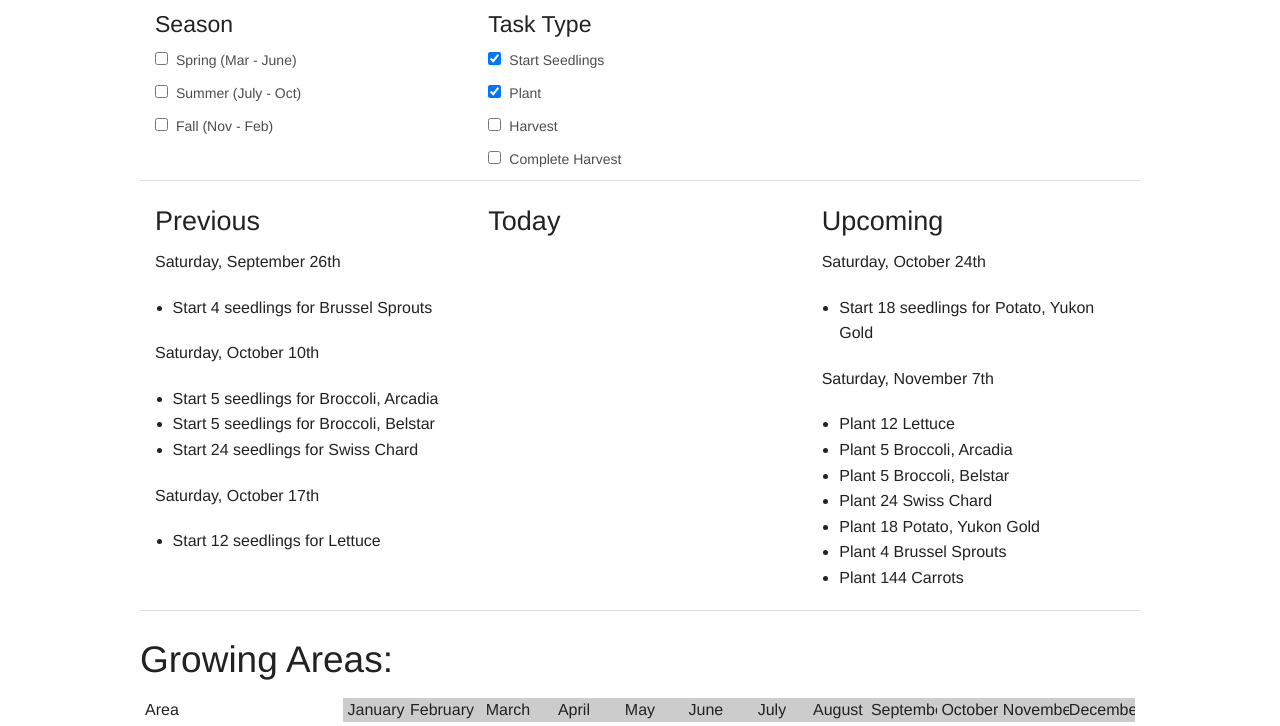
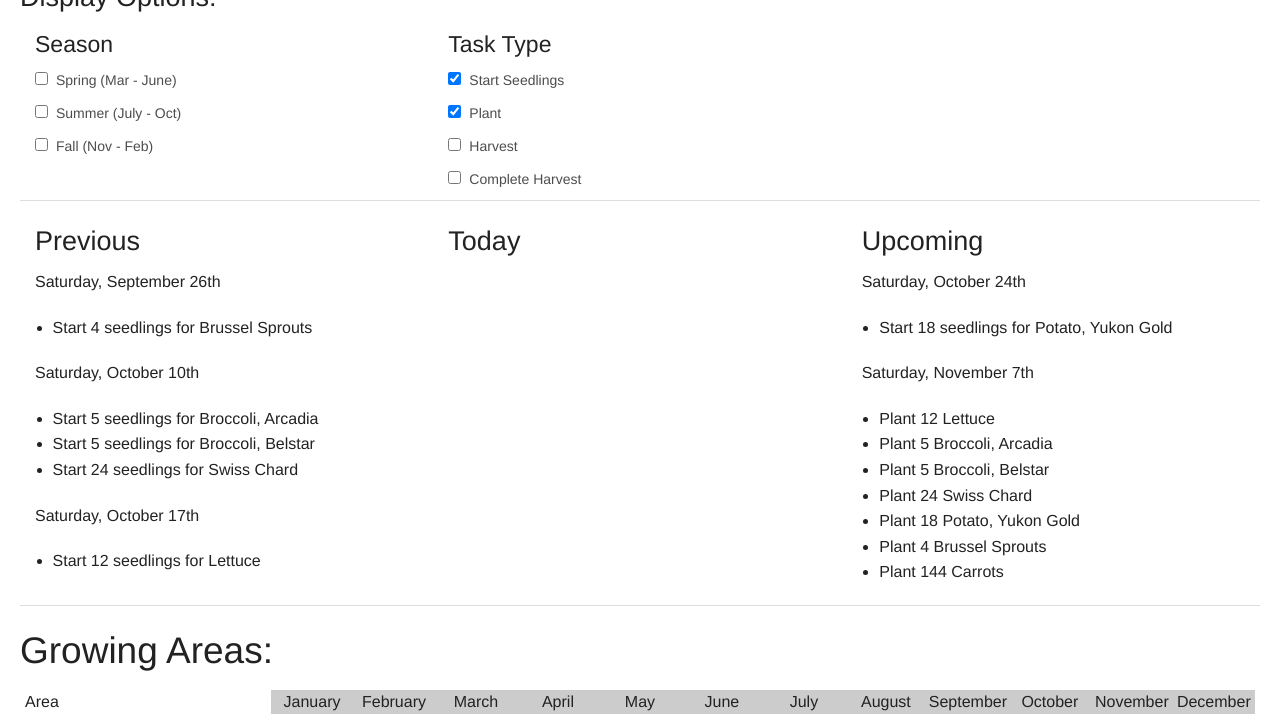
Before and after one commit to JerrolKrause/greenThumb, a plain HTML site: page index.html in a window 1280 px wide. Shown: the part 114-840 px from the top of the page. Drawn offline with Linux system fonts and the light colour scheme.

Commit message:
Cleaning up some formatting issues

```diff
--- a/index.html
+++ b/index.html
@@ -6,6 +6,7 @@
         <title>Foundation | Welcome</title>
         <link rel="stylesheet" href="css/foundation.css" />
         <style>
+            #gt-container{padding:20px;}
             .gt-calendar{padding: 5px;margin-bottom: 10px;}
             .gt-description{width:20%;float:left;}
             .gt-content{width:80%;float:left;position:relative;overflow-x:hidden;}
@@ -25,9 +26,9 @@
         <script src="js/controller.js"></script>
     </head>
     <body>
-
+        <div id="gt-container">
             <!-- Display Options -->
-        <div class="row">
+            <div class="">
                 <h1>Schedule</h1>
 
                 <div id="gt-display">
@@ -59,9 +60,11 @@
 
 
             <!-- Schedule -->
-        <div class="row"id="gt-schedule" ng-controller="gtSchedule">
+            <div class="" id="gt-schedule" ng-controller="gtSchedule">
                 <div class="large-4 columns" id="gt-schedule-prev">
                     <h3>Previous</h3>
+
+                    <date-entry></date-entry>
                 </div>
                 <div class="large-4 columns" id="gt-schedule-today">
                     <h3>Today</h3>
@@ -73,7 +76,7 @@
             </div>
 
             <!-- Calendar -->
-        <div class="row" ng-controller="gtCalendar">
+            <div class="" ng-controller="gtCalendar">
                 <h2>Growing Areas:</h2>
                 <div class="gt-calendar">
                     <div class="gt-description">Area</div>
@@ -99,6 +102,7 @@
                 </div>
                 <hr/>
             </div>
+        </div>
 
         <script src="js/vendor/jquery.js"></script>
         <script src="js/foundation.min.js"></script>
```
Lines whose indentation alone changed are shown as unchanged.
